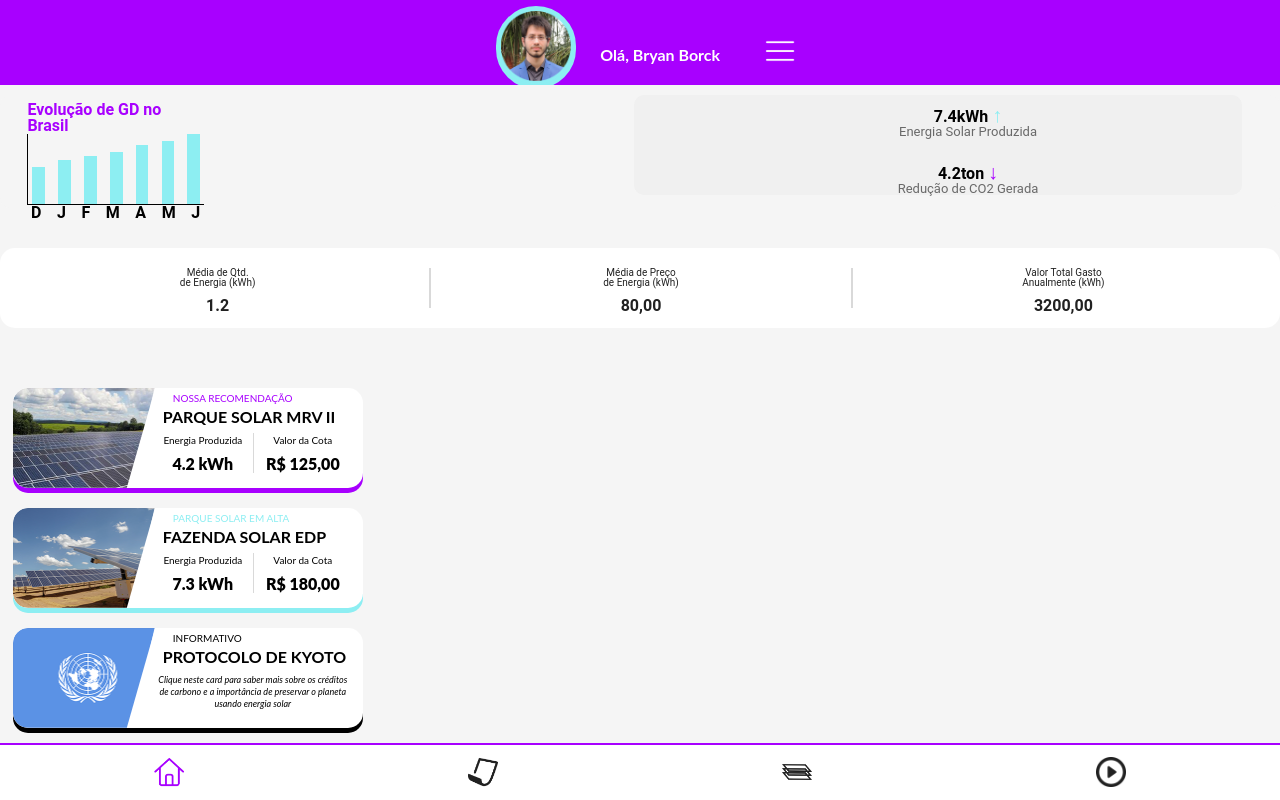
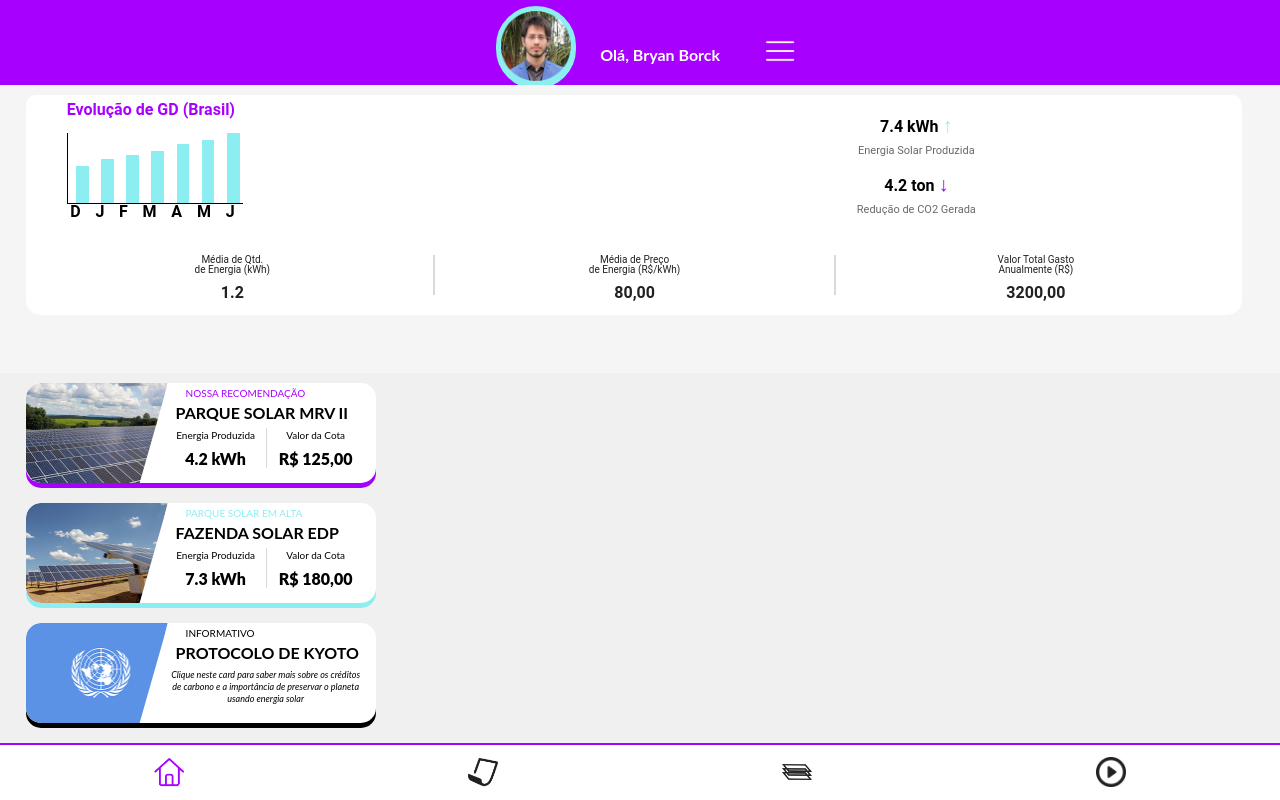
Before and after one commit to luiz-lvj/navi-tech-journey-2022, a React (Create React App) app: page /home in a window 1280 px wide. Built offline with nearby package versions, Linux system fonts and the light colour scheme.

Commit message:
tamo quase la

```diff
--- a/src/components/BarGraph.js
+++ b/src/components/BarGraph.js
@@ -59,6 +59,8 @@ const BarGraphStyle = styled.div`
     margin-top: 5px;
     margin-bottom: 5px;
     h1{
+        margin-left: 5px;
+        margin-bottom: 15px;
         font-weight: bold;
         color: #A800FF;
     }
--- a/src/components/Home.js
+++ b/src/components/Home.js
@@ -18,29 +18,28 @@ export default function Home(props){
                         <div>
                             <BarGraph
                             width={180}
-                            title="Evolução de GD no Brasil"
+                            title="Evolução de GD (Brasil)"
                             months={months}
                             numbers={numbers}
                             />
                         </div>
                         <RightInfoPage>
                             <div>
-                                <h2>7.4kWh <span>&uarr;</span> </h2>
+                                <h2>7.4 kWh <span>&uarr;</span> </h2>
                                 <p>Energia Solar Produzida</p>
                             </div>
                            <div>
-                               <h3>4.2ton <span>&darr;</span> </h3>
+                               <h3>4.2 ton <span>&darr;</span> </h3>
                                <p>Redução de CO2 Gerada</p>
                            </div>
 
                         </RightInfoPage>
 
-
                     </InfoHomePage>
                     <DataInfos>
                         <h3>Média de Qtd. <br></br> de Energia (kWh) <br /> <br /> <span>1.2</span></h3>
-                        <h3>Média de Preço <br></br> de Energia (kWh) <br /> <br /> <span>80,00</span></h3>
-                        <h3>Valor Total Gasto <br></br> Anualmente (kWh) <br /> <br /> <span>3200,00</span></h3>
+                        <h3>Média de Preço <br></br> de Energia (R$/kWh) <br /> <br /> <span>80,00</span></h3>
+                        <h3>Valor Total Gasto <br></br> Anualmente (R$) <br /> <br /> <span>3200,00</span></h3>
                     </DataInfos>
                 </TopHomePage>
 
@@ -66,7 +65,6 @@ const HomeStyle = styled.div`
 
 const HomeContent = styled.div`
     padding-top:10px;
-    padding-bottom: 30px;
     position: fixed;
     left: 0;
     right: 0;
@@ -85,16 +83,20 @@ const ParksList = styled.li`
     flex-direction: column;
     justify-content: space-between;
     z-index: 0;
-    padding-left: 1%;
+    padding-left: 2%;
+    background: #F0F0F0;
 `;
 
 
 const TopHomePage = styled.div`
     border-radius: 10px;
+    height: 210px;
+    width: 95%;
+    background: #FFFFFF;
+    margin-left: 2%;
 `;
 
 const InfoHomePage = styled.div`
-    background: #F5F5F5;
     width: 100%;
     border-radius: 10px;
     padding-left: 2%;
@@ -102,23 +104,30 @@ const InfoHomePage = styled.div`
     flex-direction: row;
     justify-content: space-between;
     padding-right: 3%;
-    margin-bottom: 40px;
+    margin-bottom: 20px;
 
+    div {
+        margin-left: 5px;
+    }
 `;
 
 const RightInfoPage = styled.div`
     width: 50%;
-    height: 100px;
-    background: #F0F0F0;
+    height: 120px;
     border-radius: 10px;
     display: flex;
     flex-direction: column;
-    padding-top: 10px;
-    padding-left: 5%;
+    padding-top: 20px;
     text-align: center;
     justify-content: space-between;
+    background: #FFFFFF;
+
+    div {
+        margin-left: 0px;
+    }
     h2{
         font-weight: bold;
+        margin-bottom: 10px;
         span{
             color: #8DEEF2;
             font-size: 20px;
@@ -126,6 +135,7 @@ const RightInfoPage = styled.div`
     }
     h3{
         font-weight: bold;
+        margin-bottom: 10px;
         span{
             color: #A800FF;
             font-size: 20px;
@@ -134,7 +144,7 @@ const RightInfoPage = styled.div`
     }
     p{
         color: #696969;
-        font-size: 13px;
+        font-size: 11px;
 
     }
 `;
@@ -145,7 +155,7 @@ const DataInfos = styled.div`
     align-items: center;
     width: 100%;
     background: #FFFFFF;
-    margin-bottom: 40px;
+    margin-bottom: 20px;
 
     border: 0;
     border-radius: 15px;
--- a/src/components/Login.js
+++ b/src/components/Login.js
@@ -86,7 +86,7 @@ const LoginStyle = styled.div`
 
     background: #FFFFFF;
     padding-top: 80px;
-    padding-bottom: 104px;
+    padding-bottom: 123px;
 
     h2{
         padding-top: 20px;
--- a/src/constants/ParkData.js
+++ b/src/constants/ParkData.js
@@ -10,7 +10,7 @@ const ParkData = (props) => {
 
     if (home) {
         return (
-            <ParkContent>
+            <ParkContent1>
                 <ParksList>
                     <ParkCard id="01"
                         CardType='RecomendClient'
@@ -35,12 +35,12 @@ const ParkData = (props) => {
                         stat1="Clique neste card para saber mais sobre os créditos de carbono e a importância de preservar o planeta usando energia solar"
                     />
                 </ParksList>
-            </ParkContent>
+            </ParkContent1>
         );
     }
     else {
         return (
-            <ParkContent>
+            <ParkContent2>
                 <ParksList>
                     <ParkCard id="01"
                         CardType='RecomendClient'
@@ -85,7 +85,7 @@ const ParkData = (props) => {
                         image={assets.park05}
                     />
                 </ParksList>
-            </ParkContent>
+            </ParkContent2>
         );
     }
 }
@@ -100,7 +100,20 @@ const ParksList = styled.li`
 
 `;
 
-const ParkContent = styled.div`
+const ParkContent1 = styled.div`
+    padding-top:10px;
+    padding-bottom: 0px;
+    position: center;
+    left: 0;
+    right: 0;
+    top: 85px;
+    bottom: 57px;
+    display: flex;
+    flex-direction: column;
+    justify-content: space-between;
+`;
+
+const ParkContent2 = styled.div`
     padding-top:20px;
     padding-bottom: 45px;
     position: center;
@@ -111,6 +124,4 @@ const ParkContent = styled.div`
     display: flex;
     flex-direction: column;
     justify-content: space-between;
-
-
 `;
```
